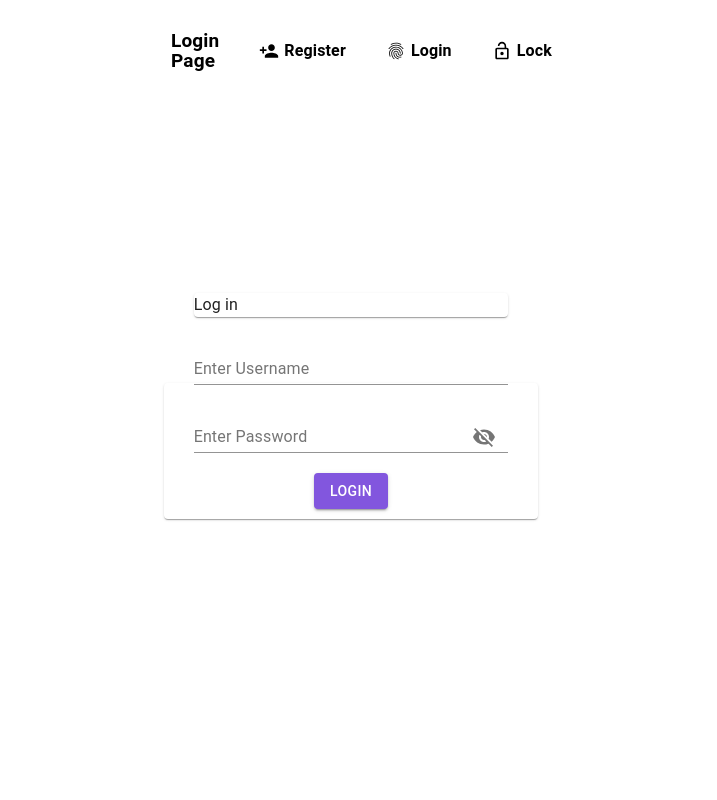
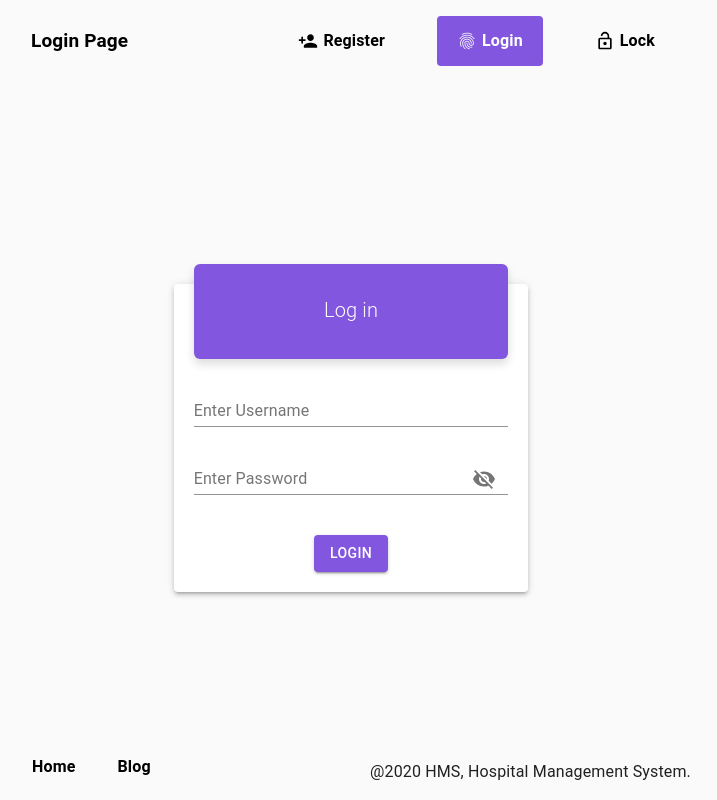
Before and after one commit to paultech4u/ui-hms, a React (Create React App) app: page /login in a window 1280 px wide. Shown: the whole page, without its empty margins (289-1006 px from the left). Built offline with nearby package versions, Linux system fonts and the light colour scheme.

Commit message:
Improved login UI screen

```diff
--- a/src/auth/AuthCommon.js
+++ b/src/auth/AuthCommon.js
@@ -1,3 +1,4 @@
+/* eslint-disable jsx-a11y/anchor-is-valid */
 import React, { useState } from 'react';
 import Button from '@material-ui/core/Button';
 import {
@@ -8,11 +9,11 @@ import {
   IconButton,
   makeStyles,
 } from '@material-ui/core';
-
+import clsx from 'clsx';
 import { MdVisibility, MdVisibilityOff, MdCancel } from 'react-icons/md';
 
 export function TextInput(props) {
-  const { value, cleartext, error, errortext } = props;
+  const { value, cleartext, error, errortext, ...others } = props;
   const styles = useStyles();
   return (
     <TextField
@@ -20,7 +21,7 @@ export function TextInput(props) {
       value={value}
       className={styles.textfield}
       helperText={errortext}
-      {...props}
+      {...others}
       InputProps={{
         endAdornment: (
           <InputAdornment>
@@ -37,7 +38,7 @@ export function TextInput(props) {
 export function PasswordInput(props) {
   const [isVisible, setIsVisible] = useState(false);
 
-  const { value, errortext, error } = props;
+  const { value, errortext, error, ...others } = props;
 
   const styles = useStyles();
 
@@ -63,21 +64,18 @@ export function PasswordInput(props) {
           </InputAdornment>
         ),
       }}
-      {...props}
+      {...others}
     />
   );
 }
 
 export function AuthCard(props) {
-  const { children, ...others } = props;
-  const styles = useStyles();
+  const { children, cardContentClass, ...others } = props;
   return (
-    <Box>
-      <Box>
-        <Paper className={styles.card} {...others}>
-          {children}
-        </Paper>
-      </Box>
+    <Box {...others}>
+      <Paper elevation={3} className={clsx(props.cardContentClass)}>
+        {children}
+      </Paper>
     </Box>
   );
 }
@@ -90,11 +88,44 @@ export function ActionButton(props) {
   );
 }
 
+export function NavRouteButton(props) {
+  const { active, icon, title, ...others } = props;
+  const styles = useStyles(props);
+  return (
+    <Box
+      display='flex'
+      alignItems='center'
+      fontSize={16}
+      marginX={8}
+      bgcolor={active ? 'primary.main' : null}
+      borderRadius='borderRadius'
+      {...others}>
+      <a href='' className={styles.navRoute_link}>
+        {icon}
+        <Box>{title}</Box>
+      </a>
+    </Box>
+  );
+}
+
 const useStyles = makeStyles((theme) => ({
-  card: {
-    padding: '10px',
+  navRoute_link: {
+    padding: '15px',
+    margin: '0 5px',
+    lineHeight: '20px',
+    display: 'flex',
+    alignItems: 'center',
+    cursor: 'pointer',
+    flex: 1,
+    fontWeight: theme.typography.fontWeightBold,
+    color: (props) =>
+      props.active ? theme.palette.common.white : theme.palette.common.black,
+    textDecoration: 'none',
   },
   textfield: {
-    width: '40ch',
+    width: '35ch',
+    [theme.breakpoints.up('md')]: {
+      width: '40ch',
+    },
   },
 }));
--- /dev/null
+++ b/src/auth/AuthDrawer.js
@@ -0,0 +1,42 @@
+import React from 'react';
+import clsx from 'clsx';
+import { useIsDesktop } from '../hooks';
+import { Box, makeStyles, Drawer } from '@material-ui/core';
+import { NavRouteButton } from './AuthCommon';
+import { MdFingerprint, MdPersonAdd, MdLockOpen } from 'react-icons/md';
+
+export function DrawerBar(props) {
+  const { open, close } = props;
+  const styles = useStyles();
+  const isDesktop = useIsDesktop();
+  return (
+    <Drawer
+      anchor='right'
+      open={isDesktop === true ? false : open}
+      onClose={close}>
+      <Box display='flex' flex={1} flexDirection='column' paddingTop={10}>
+        <NavRouteButton
+          active={false}
+          icon={<MdPersonAdd size={20} className={styles.icon} />}
+          title='Register'
+        />
+        <NavRouteButton
+          active={true}
+          icon={<MdFingerprint size={20} className={styles.icon} />}
+          title='Login'
+        />
+        <NavRouteButton
+          active={false}
+          icon={<MdLockOpen size={20} className={styles.icon} />}
+          title='Lock'
+        />
+      </Box>
+    </Drawer>
+  );
+}
+
+const useStyles = makeStyles((theme) => ({
+  icon: {
+    marginRight: '5px',
+  },
+}));
--- a/src/auth/AuthLogin.js
+++ b/src/auth/AuthLogin.js
@@ -1,5 +1,6 @@
 import React, { useState } from 'react';
-import { Box, Typography, Paper } from '@material-ui/core';
+import { useLocation } from 'react-router-dom';
+import { Box, Typography, makeStyles, Slide } from '@material-ui/core';
 import { AuthCard, ActionButton, PasswordInput, TextInput } from './AuthCommon';
 
 function AuthLogin(props) {
@@ -7,16 +8,31 @@ function AuthLogin(props) {
   const [password, setPassword] = useState('');
   //   const [error, setError] = useState(true);
 
+  const styles = useStyles();
+
+  const location = useLocation();
+
   const clearfix = () => {
     setUsername('');
   };
 
   return (
-    <AuthCard>
-      <Box marginTop='-100px' marginX={10}>
-        <Paper>
-          <Typography>Log in</Typography>
-        </Paper>
+    <Slide
+      direction='down'
+      timeout={{ enter: "1000ms" }}
+      in={location.pathname === '/login'}>
+      <Box>
+        <AuthCard marginTop={30} display='flex'>
+          <Box
+            marginTop='-20px'
+            marginX={10}
+            padding={15}
+            bgcolor='primary.main'
+            borderRadius={6}
+            className={styles.AuthCard_header}>
+            <Typography variant='h6' className={styles.AuthCard_header_title}>
+              Log in
+            </Typography>
           </Box>
           <Box padding={10} display='flex' flexDirection='column'>
             <Box>
@@ -35,11 +51,30 @@ function AuthLogin(props) {
               />
             </Box>
           </Box>
-      <Box display='flex' justifyContent='center'>
+          <Box
+            display='flex'
+            justifyContent='center'
+            paddingTop={10}
+            marginX={15}
+            marginBottom={10}>
             <ActionButton>Login</ActionButton>
           </Box>
         </AuthCard>
+      </Box>
+    </Slide>
   );
 }
 
+const useStyles = makeStyles((theme) => ({
+  AuthCard_header: {
+    boxShadow: '0 5px 10px 0 rgba(0, 0, 0, 0.14)',
+  },
+  AuthCard_header_title: {
+    marginBottom: '3px',
+    fontWeight: theme.typography.fontWeightLight.valueOf(500),
+    color: theme.palette.common.white,
+    textAlign: 'center',
+  },
+}));
+
 export default AuthLogin;
--- a/src/auth/AuthNavBar.js
+++ b/src/auth/AuthNavBar.js
@@ -1,56 +1,60 @@
 /* eslint-disable jsx-a11y/anchor-is-valid */
 import React from 'react';
-import { Box, makeStyles } from '@material-ui/core';
-import { MdFingerprint, MdPersonAdd, MdLockOpen } from 'react-icons/md';
+// import clsx from 'clsx';
+import { useIsDesktop } from '../hooks';
+import { Box, makeStyles, IconButton } from '@material-ui/core';
+import { NavRouteButton } from './AuthCommon';
+import { MdFingerprint, MdPersonAdd, MdLockOpen, MdMenu } from 'react-icons/md';
 
 export function NavBar(props) {
+  const { toggleDrawer } = props;
   const styles = useStyles();
+  const isDesktop = useIsDesktop();
+
   return (
-    <Box display='flex' flex={1} justifyContent='space-between' marginX={220}>
+    <Box
+      display='flex'
+      flex={1}
+      justifyContent='space-between'
+      marginX={isDesktop ? 150 : 10}>
       <Box flex={1}>
         <Box display='flex' fontSize={19}>
-          <a href='' className={styles.link}>
+          <a href='/login' className={styles.navRoute_link}>
             Login Page
           </a>
         </Box>
       </Box>
+      {isDesktop ? (
         <Box display='flex' flex={1} justifyContent='center'>
           <NavRouteButton
+            active={false}
             icon={<MdPersonAdd size={20} className={styles.icon} />}
             title='Register'
           />
           <NavRouteButton
+            active={true}
             icon={<MdFingerprint size={20} className={styles.icon} />}
             title='Login'
           />
           <NavRouteButton
+            active={false}
             icon={<MdLockOpen size={20} className={styles.icon} />}
             title='Lock'
           />
         </Box>
+      ) : (
+        <Box>
+          <IconButton onClick={toggleDrawer}>
+            <MdMenu />
+          </IconButton>
         </Box>
-  );
-}
-
-function NavRouteButton(props) {
-  const styles = useStyles();
-  return (
-    <Box
-      display='flex'
-      alignItems='center'
-      fontSize={16}
-      borderRadius='borderRadius'
-      {...props}>
-      <a className={styles.link}>
-        {props.icon}
-        <Box>{props.title}</Box>
-      </a>
+      )}
     </Box>
   );
 }
 
 const useStyles = makeStyles((theme) => ({
-  link: {
+  navRoute_link: {
     padding: '15px',
     margin: '0 5px',
     lineHeight: '20px',
--- a/src/auth/index.js
+++ b/src/auth/index.js
@@ -1,17 +1,34 @@
-import React from 'react';
+import React, { useState, useLayoutEffect } from 'react';
 import { lazyload } from '../common/Loading';
 import { Route, Switch, Redirect } from 'react-router-dom';
 import { Box } from '@material-ui/core';
 import { NavBar } from './AuthNavBar';
 import { AuthRoute } from '../constants';
+import { DrawerBar } from './AuthDrawer';
+import { Footer } from '../common/Footer';
+import { useIsDesktop } from '../hooks';
 
 const LoginPage = lazyload(() => import('./AuthLogin'));
 
 function AuthPage(props) {
+  const [isOpen, setIsOpen] = useState(false);
+  const isDesktop = useIsDesktop();
+
+  const toggleDrawer = () => {
+    setIsOpen(!isOpen);
+  };
+
+  useLayoutEffect(() => {
+    if (isDesktop) {
+      setIsOpen(false);
+    }
+  }, [isDesktop]);
+
   return (
-    <Box height={1} display='flex' flexDirection='column'>
+    <Box height={1} display='flex' flexDirection='column' overflow='auto'>
       <Box display='flex' paddingY={8}>
-        <NavBar />
+        <NavBar toggleDrawer={toggleDrawer} />
+        <DrawerBar open={isOpen} close={toggleDrawer} />
       </Box>
       <Box flex={1} display='flex' justifyContent='center' alignItems='center'>
         <Switch>
@@ -19,6 +36,9 @@ function AuthPage(props) {
           <Redirect to={AuthRoute.LOGIN} />
         </Switch>
       </Box>
+      <Box paddingY={8}>
+        <Footer />
+      </Box>
     </Box>
   );
 }
--- /dev/null
+++ b/src/common/Footer.js
@@ -0,0 +1,62 @@
+/* eslint-disable jsx-a11y/anchor-is-valid */
+import React from 'react';
+import { Box, makeStyles, Typography } from '@material-ui/core';
+import { useIsDesktop } from '../hooks';
+
+export function Footer(params) {
+  const isDesktop = useIsDesktop();
+  return (
+    <Box
+      display='flex'
+      flex={1}
+      justifyContent='space-between'
+      marginX={isDesktop ? 150 : 10}
+      flexDirection={isDesktop ? 'row' : 'column'}>
+      <Box display='flex' justifyContent={isDesktop ? 'flex-end' : 'center'}>
+        <NavRouteButton title='Home' />
+        <NavRouteButton title='Blog' />
+      </Box>
+      <Box textAlign='center' marginTop={5}>
+        <Typography>@2020 HMS, Hospital Management System.</Typography>
+      </Box>
+    </Box>
+  );
+}
+
+export function NavRouteButton(props) {
+  const { title, ...others } = props;
+  const styles = useStyles(props);
+  return (
+    <Box
+      display='flex'
+      alignItems='center'
+      fontSize={16}
+      marginX={8}
+      borderRadius='borderRadius'
+      {...others}>
+      <a href='' className={styles.navRoute_link}>
+        <Box>{title}</Box>
+      </a>
+    </Box>
+  );
+}
+
+const useStyles = makeStyles((theme) => ({
+  navRoute_link: {
+    margin: '0 5px',
+    lineHeight: '20px',
+    display: 'flex',
+    alignItems: 'center',
+    cursor: 'pointer',
+    flex: 1,
+    fontWeight: theme.typography.fontWeightBold,
+    color: theme.palette.common.black,
+    textDecoration: 'none',
+  },
+  textfield: {
+    width: '35ch',
+    [theme.breakpoints.up('md')]: {
+      width: '40ch',
+    },
+  },
+}));
--- a/src/hooks/index.js
+++ b/src/hooks/index.js
@@ -1,5 +1,5 @@
 import { useMediaQuery } from "@material-ui/core";
 
-function useIsDesktop(props) {
+export function useIsDesktop(props) {
   return useMediaQuery((theme) => theme.breakpoints.up("md"));
 }
--- a/src/theme/index.js
+++ b/src/theme/index.js
@@ -1,9 +1,9 @@
-import { createMuiTheme, withStyles } from "@material-ui/core";
+import { createMuiTheme, withStyles } from '@material-ui/core';
 
-const secondary = "";
-const darkBlack = "";
-const background = "";
-const backgroundPaper = "";
+const secondary = '';
+const darkBlack = '';
+const background = '';
+const backgroundPaper = '';
 // const warningLight = "";
 // const warningMain = "";
 // const warningDark = "";
@@ -20,13 +20,8 @@ const spacing = 2;
 
 const theme = createMuiTheme({
   palette: {
-    primary: { main: "#8256DE", light: "#8c14fc", dark: "#663399" },
-    secondary: { main: "#0000" },
-    common: {
-      black: "#000000",
-      darkBlack,
-    },
-    background: { default: background, paper: backgroundPaper },
+    primary: { main: '#8256DE', light: '#8c14fc', dark: '#663399' },
+    secondary: { main: '#0000' },
   },
   breakpoints: {
     values: {
@@ -42,9 +37,9 @@ const theme = createMuiTheme({
 });
 
 export const GlobalCss = withStyles({
-  "@global": {
-    "html, body, #root": {
-      height: "100%",
+  '@global': {
+    'html, body, #root': {
+      height: '100%',
     },
   },
 })(() => null);
```
Also changed, not shown: src/auth/AuthSignup.js (added), 1 other file (tests, documents, lock files or other folders). Lines whose indentation alone changed are shown as unchanged.
